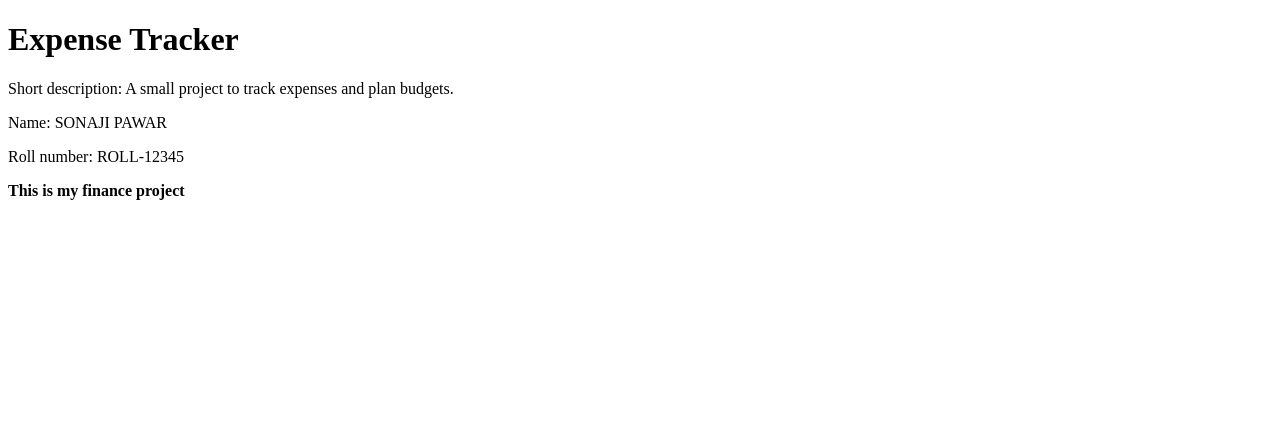
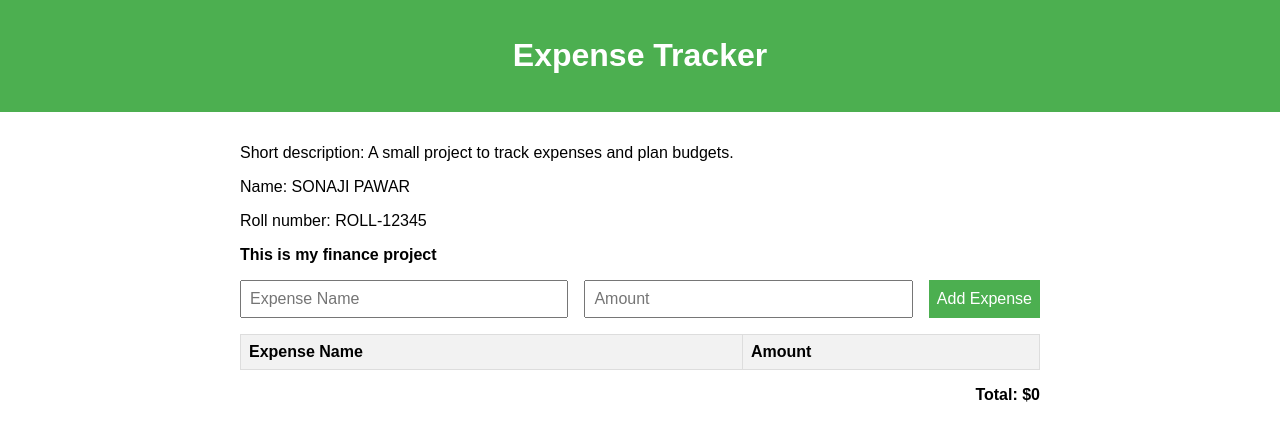
Before and after one commit to sonaji94/finance-budget-planner, a plain HTML site: page index.html in a window 1280 px wide. Drawn offline with Linux system fonts and the light colour scheme.

Commit message:
add index.html

```diff
--- a/index.html
+++ b/index.html
@@ -2,13 +2,158 @@
 <html lang="en">
 <head>
   <meta charset="utf-8" />
+  <meta name="viewport" content="width=device-width, initial-scale=1.0">
   <title>Expense Tracker</title>
+  <style>
+    /* General Styles */
+    body {
+      font-family: Arial, sans-serif;
+      margin: 0;
+      padding: 0;
+      box-sizing: border-box;
+    }
+
+    header {
+      background-color: #4CAF50;
+      color: white;
+      padding: 1rem;
+      text-align: center;
+    }
+
+    main {
+      padding: 1rem;
+      max-width: 800px;
+      margin: auto;
+    }
+
+    h1 {
+      text-align: center;
+    }
+
+    .form-container {
+      display: flex;
+      flex-wrap: wrap;
+      gap: 1rem;
+      margin-bottom: 1rem;
+    }
+
+    .form-container input, .form-container button {
+      padding: 0.5rem;
+      font-size: 1rem;
+    }
+
+    .form-container input {
+      flex: 1;
+      min-width: 150px;
+    }
+
+    .form-container button {
+      background-color: #4CAF50;
+      color: white;
+      border: none;
+      cursor: pointer;
+    }
+
+    .form-container button:hover {
+      background-color: #45a049;
+    }
+
+    table {
+      width: 100%;
+      border-collapse: collapse;
+      margin-top: 1rem;
+    }
+
+    table, th, td {
+      border: 1px solid #ddd;
+    }
+
+    th, td {
+      padding: 0.5rem;
+      text-align: left;
+    }
+
+    th {
+      background-color: #f2f2f2;
+    }
+
+    .total {
+      text-align: right;
+      font-weight: bold;
+      margin-top: 1rem;
+    }
+
+    @media (max-width: 600px) {
+      .form-container {
+        flex-direction: column;
+      }
+    }
+  </style>
 </head>
 <body>
-  <h1>Expense Tracker</h1>
-  <p>Short description: A small project to track expenses and plan budgets.</p>
-  <p>Name: SONAJI PAWAR</p>
-  <p>Roll number: ROLL-12345</p>
-  <p><strong>This is my finance project</strong></p>
+  <header>
+    <h1>Expense Tracker</h1>
+  </header>
+  <main>
+    <p>Short description: A small project to track expenses and plan budgets.</p>
+    <p>Name: SONAJI PAWAR</p>
+    <p>Roll number: ROLL-12345</p>
+    <p><strong>This is my finance project</strong></p>
+
+    <div class="form-container">
+      <input type="text" id="expense-name" placeholder="Expense Name">
+      <input type="number" id="expense-amount" placeholder="Amount">
+      <button onclick="addExpense()">Add Expense</button>
+    </div>
+
+    <table>
+      <thead>
+        <tr>
+          <th>Expense Name</th>
+          <th>Amount</th>
+        </tr>
+      </thead>
+      <tbody id="expense-table-body">
+        <!-- Expenses will be added here dynamically -->
+      </tbody>
+    </table>
+
+    <p class="total">Total: $<span id="total-amount">0</span></p>
+  </main>
+
+  <script>
+    let totalAmount = 0;
+
+    function addExpense() {
+      const nameInput = document.getElementById('expense-name');
+      const amountInput = document.getElementById('expense-amount');
+      const tableBody = document.getElementById('expense-table-body');
+      const totalAmountSpan = document.getElementById('total-amount');
+
+      const expenseName = nameInput.value.trim();
+      const expenseAmount = parseFloat(amountInput.value);
+
+      if (expenseName === '' || isNaN(expenseAmount) || expenseAmount <= 0) {
+        alert('Please enter a valid expense name and amount.');
+        return;
+      }
+
+      // Add a new row to the table
+      const newRow = document.createElement('tr');
+      newRow.innerHTML = `
+        <td>${expenseName}</td>
+        <td>$${expenseAmount.toFixed(2)}</td>
+      `;
+      tableBody.appendChild(newRow);
+
+      // Update the total amount
+      totalAmount += expenseAmount;
+      totalAmountSpan.textContent = totalAmount.toFixed(2);
+
+      // Clear the input fields
+      nameInput.value = '';
+      amountInput.value = '';
+    }
+  </script>
 </body>
 </html>
```
